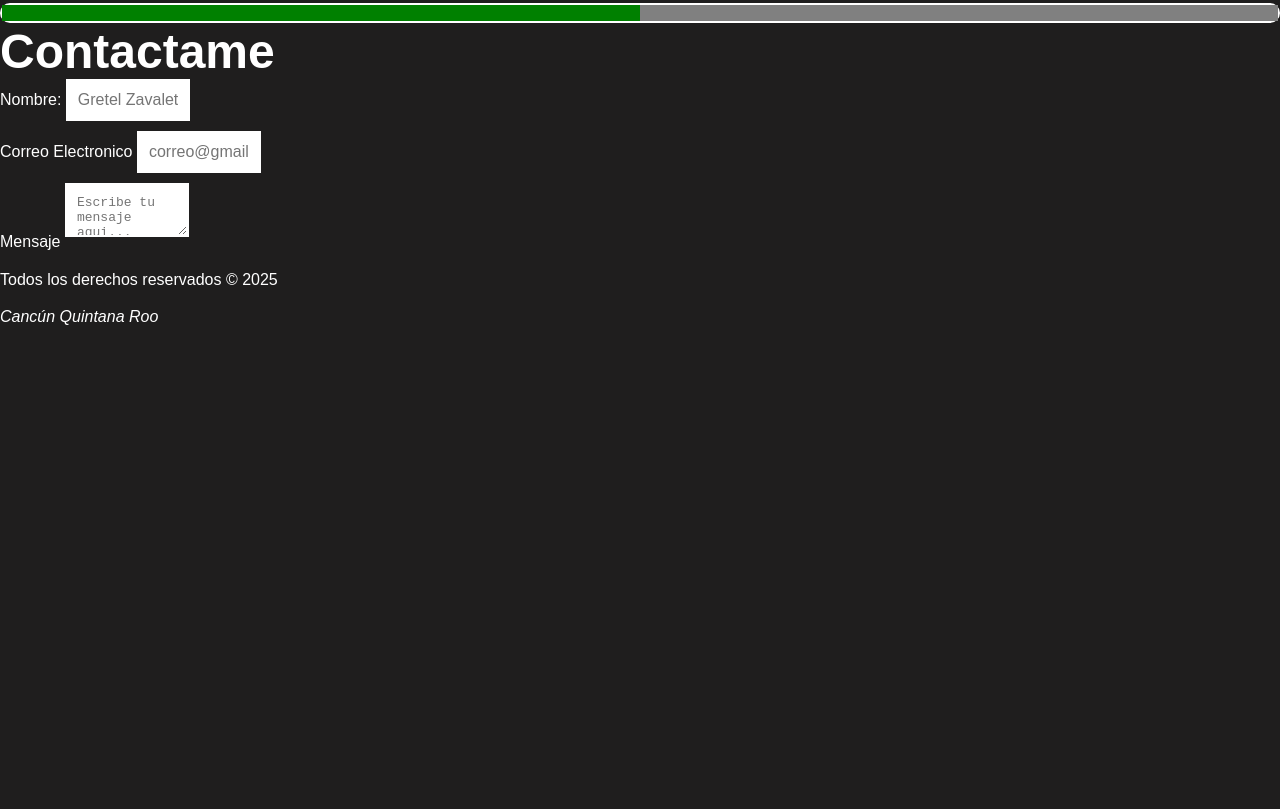
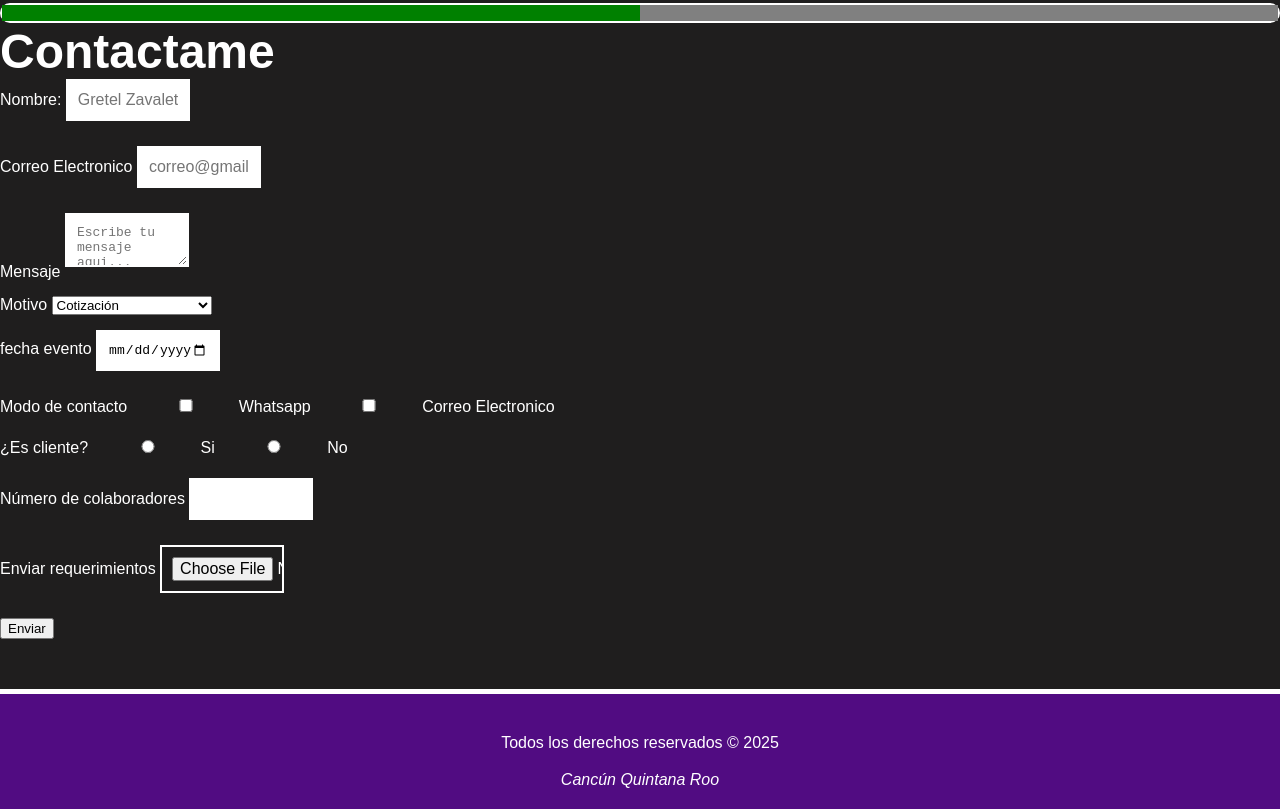
Before and after one commit to gretelZavaleta/Portafollio-GZavaleta, a plain HTML site: page index.html in a window 1280 px wide. Shown: the part 1830-2639 px from the top of the page. Before the commit the page ends 2156 px from the top, so only its background shows below. Drawn offline with Linux system fonts and the light colour scheme; a web font is replaced by a local one.

Commit message:
Actualización del portafolio

```diff
--- a/index.html
+++ b/index.html
@@ -14,7 +14,7 @@
             Portafolio
         </h1>
         <h4Gretel Dairen Zavaleta Moctezuma</h4>
-        <p>Desarrolladora FullStack | Estudiante de Ingenieria en UT Cancún</p>
+            <p>Desarrolladora FullStack | Estudiante de Ingenieria en UT Cancún</p>
     </header>
     <!-- Navegación -->
     <nav>
@@ -134,10 +134,50 @@
                     <label>Mensaje</label>
                     <textarea placeholder="Escribe tu mensaje aqui..."></textarea>
                 </div>
+                <!-- Error en el boton de envio corregido -->
+                <!-- Clase del 20/10/2025 -->
+
                 <div class="contacto-btn">
                     <button="submit"value="Enviar"></button>
                 </div>
+                <div class="campos">
+                    <label>Motivo</label>
+                    <select>
+                        <option>Cotización</option>
+                        <option>Soporte Técnico</option>
+                        <option>Practicas profesionales</option>
+                        <option>Otro</option>
+                    </select>
+                </div>
+                <div class="campos">
+                    <label>fecha evento</label>
+                    <input type="date" placeholder="aaaa-mm-dd" />
+                </div>
+                <div class="campos">
+                    <label>Modo de contacto</label>
+                    <input type="checkbox" name="canal" class="opciones">Whatsapp
+                    <input type="checkbox" name="canal" class="opciones">Correo Electronico
+                </div>
+                <div class="campos">
+                    <label>¿Es cliente?</label>
+                    <input type="radio" name="cliente" class="opciones">Si
+                    <input type="radio" name="cliente" class="opciones">No
+                </div>
+                <div class="campos">
+                    <label>Número de colaboradores</label>
+                    <input type="number" />
+                </div>
+                <div class="campos">
+                    <label>Enviar requerimientos</label>
+                    <input type="file" name="foto" />
+                </div>
+
+
+                <div class="campos">
+                    <button type="submit">Enviar</button>
+                </div>
             </form>
+
         </section>
 
     </main>
--- a/styles.css
+++ b/styles.css
@@ -49,7 +49,7 @@ progress {
 
 }
 
-#ontacto-btn{
+#contacto-btn{
     background: rgb(81, 12, 130);
     color: white;
     border: solid 2px white;
@@ -71,3 +71,17 @@ progress {
     clear: both;
     padding-top: 20px;
 }
+.campos {
+    margin-bottom: 15px;
+}
+
+
+
+footer {
+    text-align: center;
+    padding: 20px;
+    background: rgb(81, 12, 130);
+    color: white;
+    border-top: solid 5px white;
+    margin-top: 50px;
+}
```
